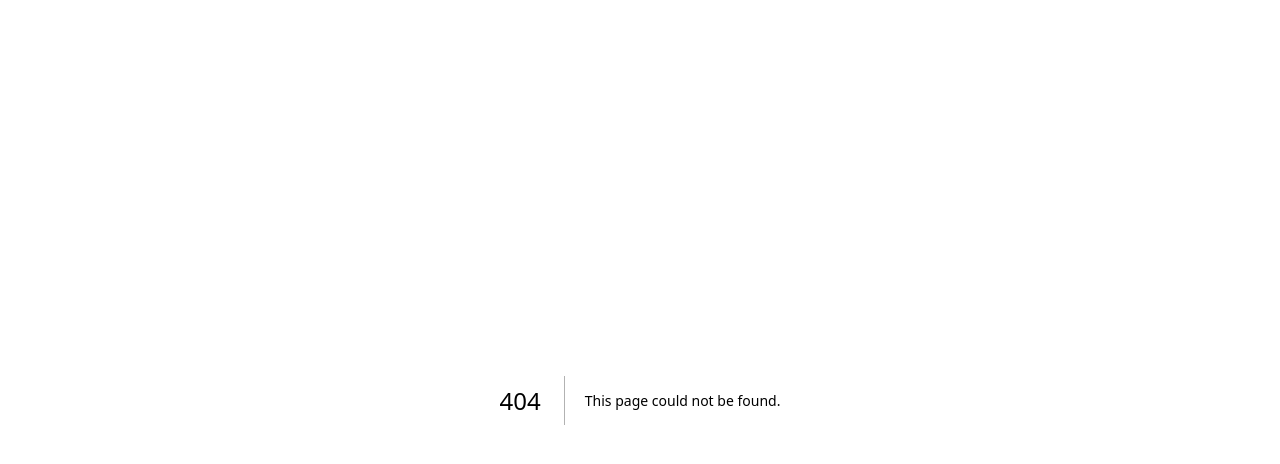
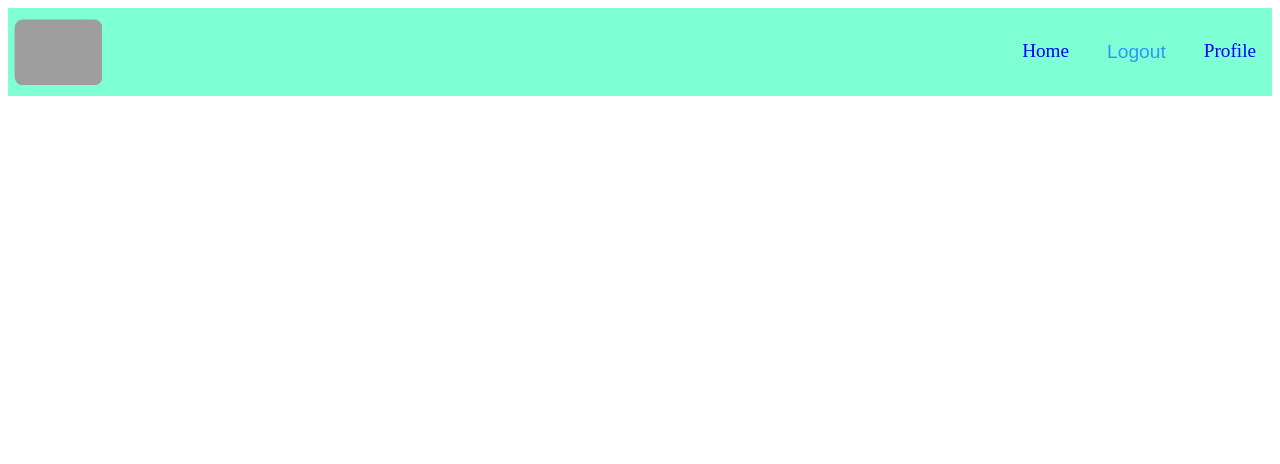
Before and after one commit to DhanrajKamble/restro-app, a Next.js app: page /restaurant/dashboard in a window 1280 px wide. Before the commit this address had no page. Shown: the top 464 px of the page. Built offline with nearby package versions, Linux system fonts and the light colour scheme; sample sign-in values are in the browser's storage; grey boxes are pictures that could not be loaded.

Commit message:
save point 8

```diff
--- a/src/app/_components/RestaurantHeader.js
+++ b/src/app/_components/RestaurantHeader.js
@@ -1,7 +1,31 @@
+"use client";
 import Link from "next/link";
-import React from "react";
+import { useRouter, usePathname } from "next/navigation";
+import React, { useEffect, useState } from "react";
 
 const RestaurantHeader = () => {
+  const [details, setDetails] = useState();
+  const router = useRouter();
+  const pathName = usePathname();
+
+  useEffect(() => {
+    let data = localStorage.getItem("restaurantUser");
+    if (!data && pathName == "/restaurant/dashboard") {
+      router.push("/restaurant");
+    }
+    else if(data && pathName == "/restaurant"){
+      router.push("/restaurant/dashboard");
+    }
+    else {
+      setDetails(JSON.parse(data));
+    }
+  }, []);
+
+  const logout = () =>{
+    localStorage.removeItem("restaurantUser");
+    router.push("/restaurant");
+  }
+
   return (
     <div className="header-wrapper">
       <div className="logo">
@@ -16,12 +40,16 @@
           <li>
             <Link href="/">Home</Link>
           </li>
-          <li>
-            <Link href="/">Login/SignUp</Link>
-          </li>
-          <li>
-            <Link href="/">Profile</Link>
-          </li>
+          {details && details.name ? (
+            <>
+              <li><button onClick={logout}>Logout</button></li>
+              <li ><Link href="/">Profile</Link></li>
+            </>
+          ) : (
+            <li>
+              <Link href="/">Login/SignUp</Link>
+            </li>
+          )}
         </ul>
       </div>
     </div>
--- /dev/null
+++ b/src/app/restaurant/dashboard/page.js
@@ -0,0 +1,13 @@
+import RestaurantHeader from '@/app/_components/RestaurantHeader'
+import React from 'react'
+import './../style.css'
+const Dashboard = () => {
+  return (
+    <div>
+        <RestaurantHeader />
+
+    </div>
+  )
+}
+
+export default Dashboard
--- a/src/app/restaurant/style.css
+++ b/src/app/restaurant/style.css
@@ -26,6 +26,13 @@
     text-decoration: none;
     font-size: 1.2rem;
 }
+.header-wrapper ul li button{
+    background-color: transparent;
+    border: none;
+    color: #3391ff;
+    font-size: 1.2rem;
+    cursor: pointer;
+}
 
 .footer-wrapper{
     position: fixed;
```
Also changed, not shown: src/app/_components/restaurantSignUp.js (+17 -6 lines).
